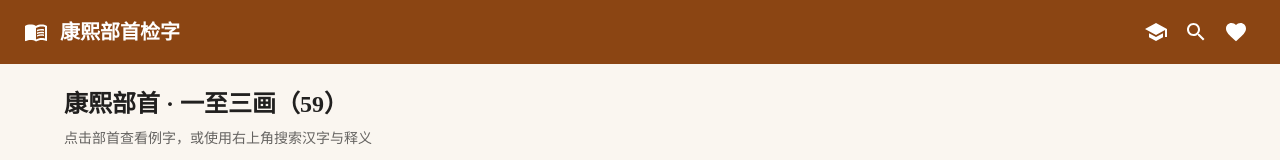
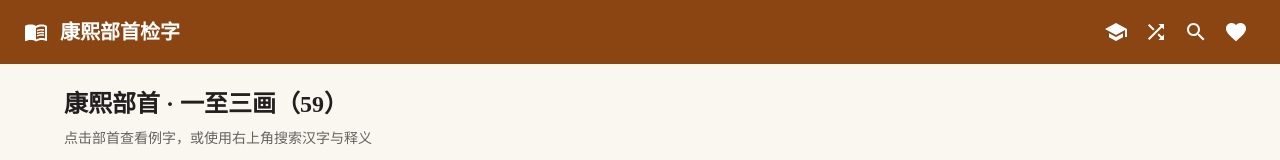
Before and after one commit to LcjGitHub/label-6126, a React (Vite) app: page / in a window 1280 px wide. Shown: the top 160 px of the page. Built offline with nearby package versions, Linux system fonts and the light colour scheme.

Commit message:
.913020344866380:3905e93e6c2dd04d1e39b2ac1377caaa_6a2bab4736d898ac98c45800.6a2bab4936d898ac98c45808.6a2bab4817da022f375b55bd:Trae CN.T(2026/6/12 14:46:33)

```diff
--- a/src/components/Layout.tsx
+++ b/src/components/Layout.tsx
@@ -1,5 +1,5 @@
 import { useState } from 'react';
-import { Link as RouterLink, Outlet } from 'react-router-dom';
+import { Link as RouterLink, Outlet, useLocation, useNavigate, useParams } from 'react-router-dom';
 import {
   AppBar,
   Badge,
@@ -12,12 +12,14 @@ import {
 } from '@mui/material';
 import MenuBookIcon from '@mui/icons-material/MenuBook';
 import SchoolIcon from '@mui/icons-material/School';
+import ShuffleIcon from '@mui/icons-material/Shuffle';
 import SearchIcon from '@mui/icons-material/Search';
 import FavoriteIcon from '@mui/icons-material/Favorite';
 import SearchDrawer from './SearchDrawer';
 import FavoritesDrawer from './FavoritesDrawer';
 import { useFavorites } from '../hooks/useFavorites';
-import { useLocation } from 'react-router-dom';
+import { useRadicals } from '../hooks/useRadicals';
+import { pickRandomRadical } from '../utils/randomRadical';
 
 /** 全局布局：顶栏 + 搜索 Drawer + 收藏 Drawer + 内容区 */
 export default function Layout() {
@@ -25,7 +27,18 @@ export default function Layout() {
   const [favoritesOpen, setFavoritesOpen] = useState(false);
   const { ids } = useFavorites();
   const location = useLocation();
+  const navigate = useNavigate();
+  const params = useParams<{ id?: string }>();
+  const { data: radicals } = useRadicals();
   const isStudyPage = location.pathname.startsWith('/study');
+  const currentRadicalId = params.id ? Number(params.id) : undefined;
+
+  const handleRandomClick = () => {
+    const picked = pickRandomRadical(radicals ?? [], currentRadicalId);
+    if (picked) {
+      navigate(`/radical/${picked.id}`);
+    }
+  };
 
   return (
     <Box sx={{ minHeight: '100vh', bgcolor: 'background.default' }}>
@@ -47,6 +60,16 @@ export default function Layout() {
                 <SchoolIcon />
               </IconButton>
             </span>
+          </Tooltip>
+          <Tooltip title="随机部首">
+            <IconButton
+              color="inherit"
+              aria-label="随机部首"
+              onClick={handleRandomClick}
+              disabled={!radicals || radicals.length === 0}
+            >
+              <ShuffleIcon />
+            </IconButton>
           </Tooltip>
           <IconButton
             color="inherit"
--- /dev/null
+++ b/src/utils/randomRadical.ts
@@ -0,0 +1,34 @@
+import type { Radical } from '../types/radical';
+
+/**
+ * 从部首数组中随机选取一个部首
+ *
+ * 选取规则：
+ * - 若传入 `excludeId`，则不会选中该 ID 对应的部首（用于避免重复）
+ * - 若部首数组为空，返回 `null`
+ * - 若数组仅有一个元素且该元素被排除，返回 `null`
+ *
+ * @param radicals - 部首数组
+ * @param excludeId - 可选，要排除的部首 ID
+ * @returns 随机选中的部首，或 null
+ */
+export function pickRandomRadical(
+  radicals: Radical[],
+  excludeId?: number,
+): Radical | null {
+  if (!radicals || radicals.length === 0) {
+    return null;
+  }
+
+  const pool =
+    excludeId !== undefined
+      ? radicals.filter((r) => r.id !== excludeId)
+      : radicals;
+
+  if (pool.length === 0) {
+    return null;
+  }
+
+  const index = Math.floor(Math.random() * pool.length);
+  return pool[index];
+}
```
Also changed, not shown: 1 other file (tests, documents, lock files or other folders).
